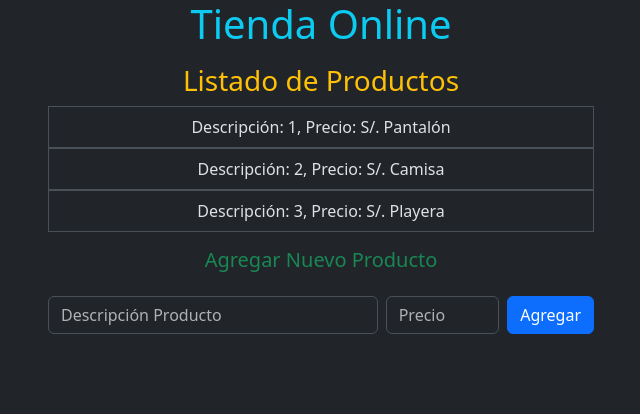
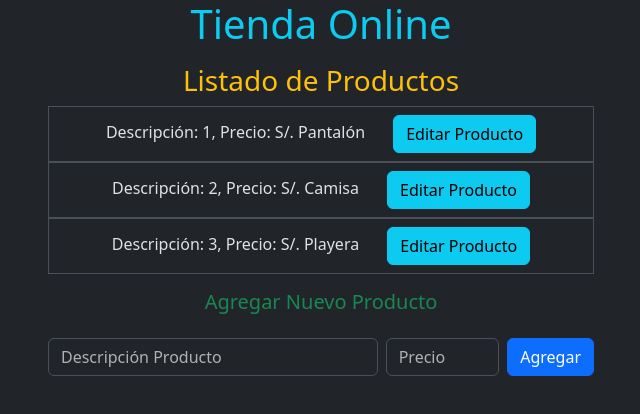
Before and after one commit to FVilcahuamanOlitel/tienda-online, an Angular app: page /listado in a window 1280 px wide. Shown: the top 414 px of the page, without its empty margins (319-959 px from the left). Built offline with nearby package versions, Linux system fonts and the light colour scheme.

Commit message:
feat: boton editar

```diff
--- a/src/app/producto/producto.component.html
+++ b/src/app/producto/producto.component.html
@@ -1,3 +1,6 @@
 <li class="list-group-item text-center">
     Descripción: {{ producto.descripcion }}, Precio: S/. {{ producto.precio }}
+    <button type="button" class="btn btn-info ms-4" (click)="editarProducto(producto.id!)">
+        Editar Producto
+    </button>
 </li>
--- a/src/app/producto/producto.component.ts
+++ b/src/app/producto/producto.component.ts
@@ -1,5 +1,6 @@
 import { Component, Input } from '@angular/core';
 import { Producto } from '../models/producto';
+import { Router } from '@angular/router';
 
 @Component({
   selector: 'app-producto',
@@ -8,4 +9,10 @@ import { Producto } from '../models/producto';
 })
 export class ProductoComponent {
   @Input() producto!: Producto;
+
+  constructor(private router: Router) {}
+
+  editarProducto(id: number) {
+    this.router.navigate(['/editar', id]);
+  }
 }
```
